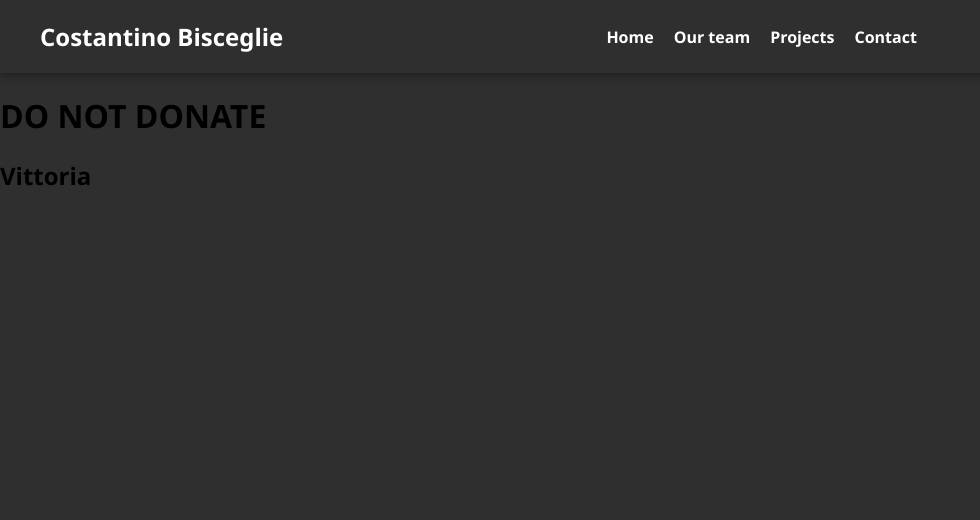
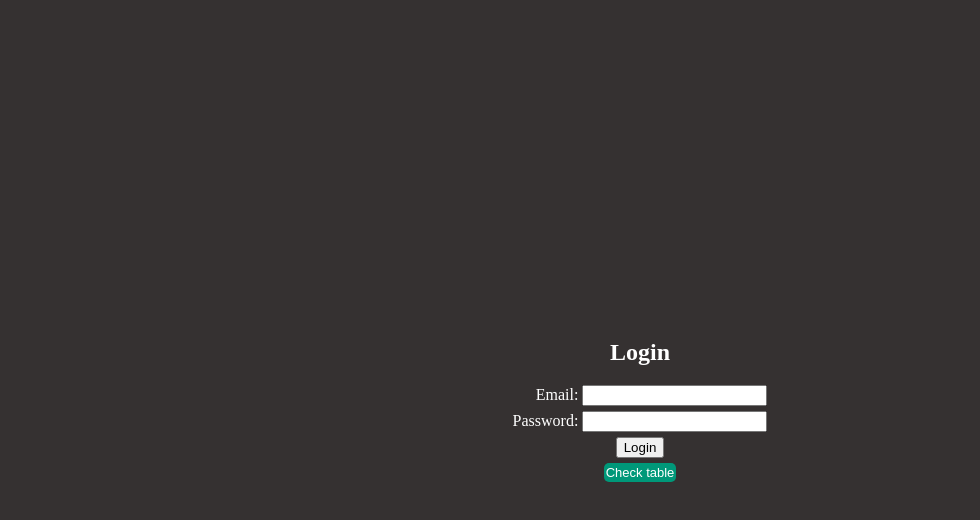
Before and after one commit to C0stan/website, a plain HTML site: page index.html in a window 1280 px wide. Shown: the whole page, without its empty margins (0-980 px from the left). Drawn offline with Linux system fonts and the light colour scheme.

Commit message:
index & table done

```diff
--- a/index.css
+++ b/index.css
@@ -1,60 +1,45 @@
-/* body {
-  background-color: rgb(47, 47, 47);
+body {
+  margin: 0;
+  height: 100vh;
+  display: flex;
+  justify-content: center;
+  align-items: center;
+  background-color: rgb(53, 49, 49);
 }
 
-header {
-  justify-content: center;
-  align-items: center;
-  display: flex;
-  > nav {
-    > ul {
-      display: flex;
+section {
+  > h1 {
+    color: white;
+    text-align: center;
   }
 }
-} */
 
-/* style.css */
-body {
-  margin: 0;
-  font-family: "Segoe UI", sans-serif;
-  background-color: rgb(47, 47, 47);
+form {
+  > div {
+    margin-top: 5px;
+    color: white;
+    text-align: right;
   }
-
-header {
-  background-color: transparent;
+  > div:nth-child(3) {
+    text-align: center;
+  }
+  > div:last-child {
+    text-align: center;
+    > a {
+      background-color: #009879;
+      border-radius: 5px;
+      padding: 2px;
+      font-family: Arial, sans-serif;
+      font-size: 13px;
+      cursor: pointer;
+      text-decoration: none;
       color: white;
-  display: flex;
-  justify-content: space-between;
-  align-items: center;
-  padding: 20px 40px;
-  box-shadow: 0 2px 10px rgba(0, 0, 0, 0.4);
     }
-
-header a {
-  color: white;
-  text-decoration: none;
-  font-size: 1.5em;
-  font-weight: bold;
-  transition: color 0.3s ease;
+    a:hover {
+      background-color: #006752; /* greener*/
     }
-
-header a:hover {
-  color: #f1c40f;
+    a:active {
+      background-color: #c01111; /* reder */
     }
-
-nav ul {
-  list-style: none;
-  display: flex;
-  gap: 20px;
-  margin: 0;
-  padding: 0;
   }
-
-nav li a {
-  font-size: 1em;
-  transition: color 0.3s ease;
 }
-
-nav li a:hover {
-  color: #f1c40f;
-}
--- a/index.html
+++ b/index.html
@@ -7,19 +7,36 @@
     <link href="index.css" rel="stylesheet" />
   </head>
   <body>
-    <header>
-      <a href="index.html">Costantino Bisceglie</a>
-      <nav>
-        <ul>
-          <li><a href="donate.html">Home</a></li>
-          <li><a href="#">Our team</a></li>
-          <li><a href="#">Projects</a></li>
-          <li><a href="#">Contact</a></li>
-        </ul>
-      </nav>
-      <div></div>
-    </header>
-    <h1>DO NOT DONATE</h1>
-    <h2>Vittoria</h2>
+    <section>
+      <h1>Login</h1>
+      <form action="#" method="post" autocomplete="on">
+        <div>
+          <label for="email">Email:</label>
+          <input
+            type="email"
+            id="email"
+            name="email"
+            required
+            autocomplete="email"
+          />
+        </div>
+        <div>
+          <label for="password">Password:</label>
+          <input
+            type="password"
+            id="password"
+            name="password"
+            required
+            autocomplete="current-password"
+          />
+        </div>
+        <div>
+          <button type="submit">Login</button>
+        </div>
+        <div>
+          <a href="table.html">Check table</a>
+        </div>
+      </form>
+    </section>
   </body>
 </html>
--- /dev/null
+++ b/table.css
@@ -0,0 +1,87 @@
+body {
+  background-color: rgb(53, 49, 49);
+  display: flex;
+  flex-direction: column;
+  justify-content: center;
+  align-items: center;
+  height: 100vh;
+  margin: 0;
+}
+
+h2 {
+  text-align: center;
+  color: white;
+  margin-bottom: 20px;
+}
+
+table {
+  width: 90%;
+  max-width: 800px; /* Limit table width for better readability */
+  border-collapse: collapse;
+  margin: 20px auto;
+  background-color: #fff;
+  box-shadow: 0 2px 8px rgba(0, 0, 0, 0.1);
+  border-radius: 8px; /* Rounded corners for the table */
+  overflow: hidden; /* Ensures rounded corners apply to content */
+}
+
+th,
+td {
+  padding: 12px 15px;
+  text-align: left;
+  border-bottom: 1px solid #ddd;
+}
+
+thead tr {
+  background-color: #009879; /* A nice green for the header */
+  color: #ffffff;
+  text-transform: uppercase;
+  font-size: 0.9em;
+}
+
+/* tbody tr:nth-child(even) {
+  background-color: #f8f8f8; /* Zebra striping for readability * /
+} */
+
+/* tbody tr:hover {
+  background-color: #e0f7fa; /* Light blue on hover * /
+  cursor: pointer;
+} */
+
+/* Rounded corners for first and last header cells */
+thead th:first-child {
+  border-top-left-radius: 8px;
+}
+
+thead th:last-child {
+  border-top-right-radius: 8px;
+}
+
+/* Rounded corners for first and last body cells */
+tbody tr:last-child td:first-child {
+  border-bottom-left-radius: 8px;
+}
+
+tbody tr:last-child td:last-child {
+  border-bottom-right-radius: 8px;
+}
+
+div {
+  > a {
+    background-color: #009879;
+    border-radius: 5px;
+    padding: 2px;
+    font-family: Arial, sans-serif;
+    font-size: 13px;
+    cursor: pointer;
+    text-decoration: none;
+    color: white;
+    padding: 5px 5px;
+  }
+  a:hover {
+    background-color: #006752; /* greener*/
+  }
+  a:active {
+    background-color: #c01111; /* reder */
+  }
+}
```
Also changed, not shown: donate.html (deleted, +0 -24 lines), table.html (added, +50 -0 lines). Lines whose indentation alone changed are shown as unchanged.
